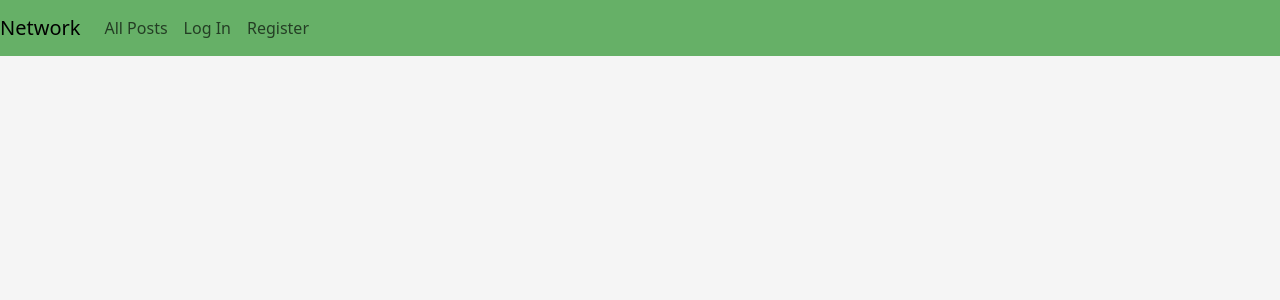
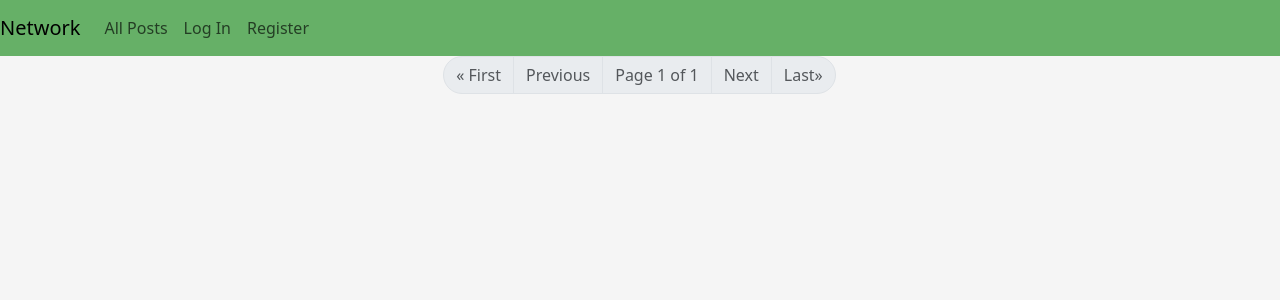
Before and after one commit to NearBee/Js-Network, a Django app: page / in a window 1280 px wide. Shown: the top 300 px of the page. Run offline with Django 3.2, Linux system fonts and the light colour scheme; data that the repository does not hold is empty.

Commit message:
finished Pagination for Index

```diff
--- a/network/static/network/styles.css
+++ b/network/static/network/styles.css
@@ -1,10 +1,10 @@
-nav {
-    background: #66B067;
-}
-
 body {
     background: #F5F5F5;
     /* color: #E5E5CB; */
+}
+
+body>nav {
+    background: #66B067;
 }
 
 .card-header {
--- a/network/templates/network/index.html
+++ b/network/templates/network/index.html
@@ -59,8 +59,53 @@
             <!-- <ul>{{ post.user }}: {{ post.comment_field }}</ul> -->
             {% endfor %}
         </div>
+
     </div>
 </div>
+<nav aria-label="Page Navigation">
+    <ul class="pagination justify-content-center">
+        <li class="page-item col-auto">
+            {% if posts.has_previous %}
+        <li class="page-item col-auto">
+            <a class="page-link rounded-start-pill" href="?page=1">&laquo; First</a>
+        </li>
+        <li class="page-item col-auto">
+            <a class="page-link" href="?page={{ posts.previous_page_number }}">Previous</a>
+        </li>
+        {% else %}
+        <li class="page-item disabled col-auto">
+            <a class="page-link rounded-start-pill" href="?page=1">&laquo; First</a>
+        </li>
+        <li class="page-item disabled col-auto">
+            <a class="page-link" href="#">Previous</a>
+        </li>
+        {% endif %}
+        </li>
+
+        <li class="page-item disabled col-auto">
+            <span class="page-link">Page {{ posts.number }} of {{ posts.paginator.num_pages }}</span>
+        </li>
+
+        <li class="page-item col-auto">
+            {% if posts.has_next %}
+        <li class="page-item col-auto">
+            <a class="page-link" href="?page={{ posts.next_page_number }}">Next</a>
+        </li>
+        <li class="page-item col-auto rounded-end-circle">
+            <a class="page-link rounded-end-pill" href="?page={{ posts.paginator.num_pages }}">Last&raquo;</a>
+        </li>
+        {% else %}
+        <li class="page-item disabled col-auto">
+            <a class="page-link" href="#">Next</a>
+        </li>
+        <li class="page-item disabled col-auto rounded-end-pill">
+            <a class="page-link rounded-end-pill" href="?page={{ posts.paginator.num_pages }}">Last&raquo;</a>
+        </li>
+        {% endif %}
+        <li class="page-item"></li>
+    </ul>
+</nav>
+
 
 {% endblock %}
 
```
